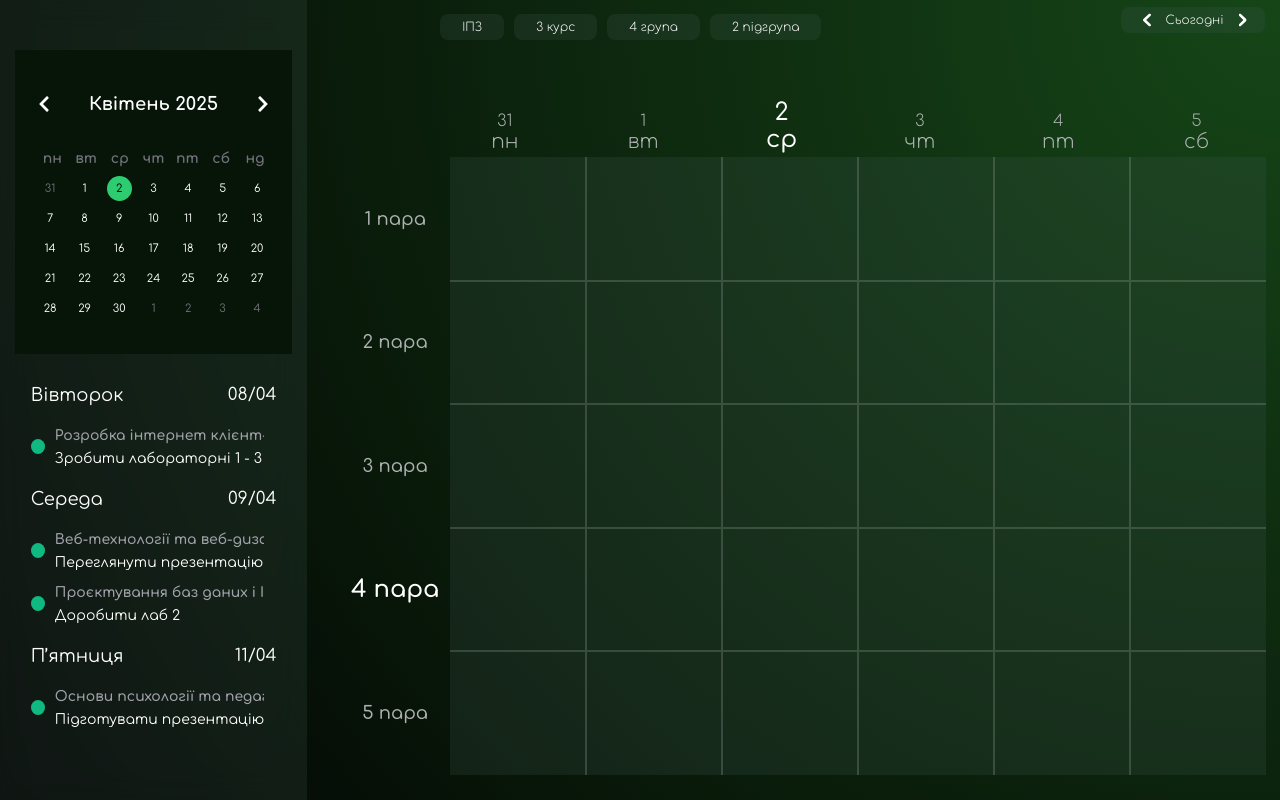
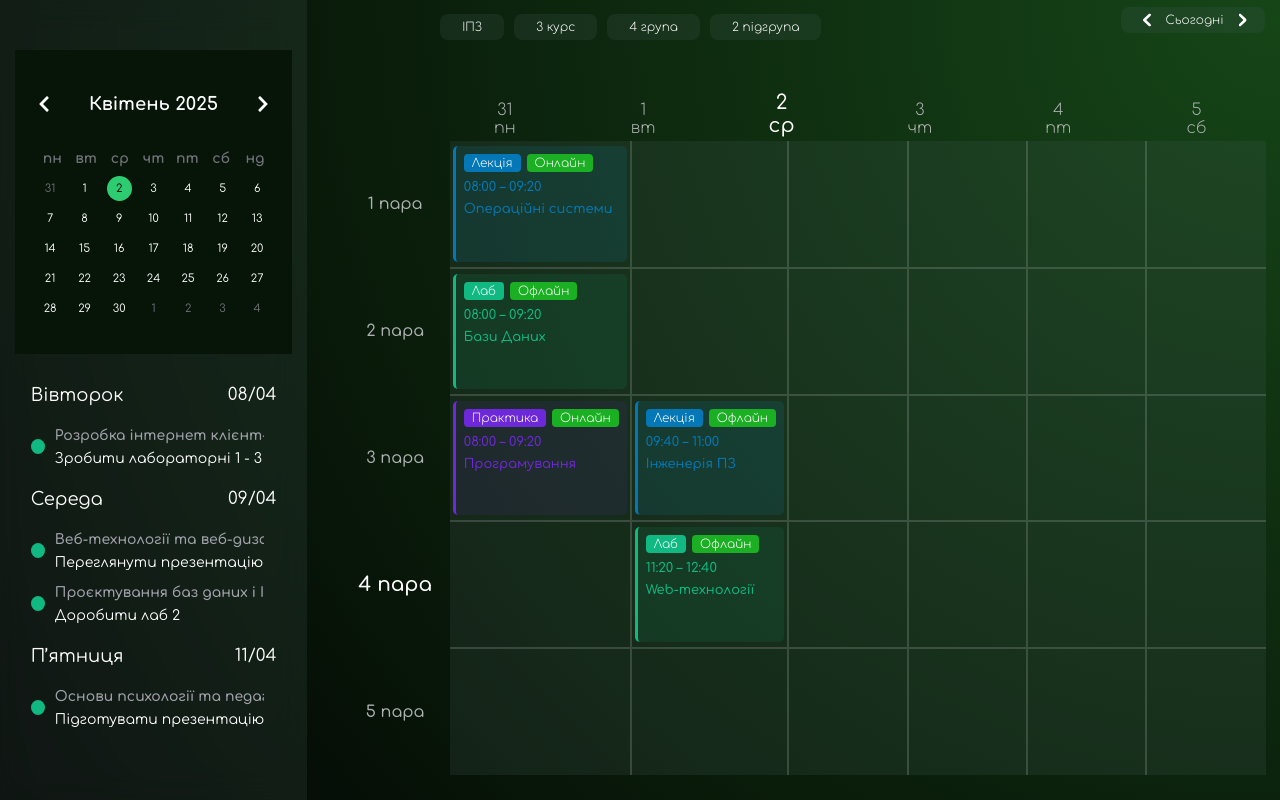
Before and after one commit to trsnbb/Schedule-University, a React (Create React App) app in the folder Client/: page / in a window 1280 px wide. Built offline with nearby package versions, Linux system fonts and the light colour scheme.

Commit message:
Lesson block

```diff
--- a/Client/src/components/Calendar/calendar.css
+++ b/Client/src/components/Calendar/calendar.css
@@ -2,7 +2,7 @@
   color: white;
   width: 100%;
   max-width: 1200px;
-  height: 85vh;
+  height: 86vh;
   max-height: 1200px;
   display: flex;
   justify-content: center;
@@ -28,7 +28,6 @@
 .day_cell {
   flex: 1;
   text-align: center;
-  font-size: 16px;
   color: white;
   display: flex;
   flex-direction: column;
@@ -44,7 +43,7 @@
 .day_cell.today .day_number,
 .day_cell.today .day_name {
   color: white;
-  font-size: 24px;
+  font-size: 20px;
   font-weight: 500;
 }
 
@@ -53,7 +52,8 @@
   color: #adb2b1;
 }
 .day_name {
-  font-size: 20px;
+  font-size: 16px;
+
   color: white;
 }
 
@@ -84,7 +84,7 @@
   display: flex;
   align-items: center;
   justify-content: center;
-  font-size: 18px;
+  font-size: 16px;
   font-weight: 500;
   color: #adb2b1;
   height: 20%;
@@ -92,7 +92,7 @@
 }
 
 .lesson_number.active_lesson {
-  font-size: 24px;
+  font-size: 20px;
   color: white;
   font-weight: 600;
 }
@@ -123,6 +123,7 @@
 
 .cell {
   border: 1px solid rgba(173, 178, 177, 0.24);
+  padding: 5px 3px;
 }
 
 .grid .cell:nth-child(n + 1):nth-child(-n + 6) {
--- a/Client/src/components/Calendar/Сalendar.jsx
+++ b/Client/src/components/Calendar/Сalendar.jsx
@@ -1,6 +1,7 @@
 import React, { useEffect, useState } from "react";
 import "./calendar.css";
 import dzyobik from "./../../image/dzyobik.svg";
+import LessonBlock from "./../LessonBlock/LessonBlock.jsx";
 
 const getMonday = (date = new Date()) => {
   const currentDay = date.getDay();
@@ -199,7 +200,48 @@ const Calendar = () => {
             <div className='calendar_grid'>
               <div className='grid'>
                 {Array.from({ length: 30 }).map((_, index) => (
-                  <div key={index} className='cell'></div>
+                  <div key={index} className='cell'>
+                    {index === 0 && (
+                      <LessonBlock
+                        title='Операційні системи'
+                        type='Лекція'
+                        mode='Онлайн'
+                        time='08:00 – 09:20'
+                      />
+                    )}
+                    {index === 6 && (
+                      <LessonBlock
+                        title='Бази Даних'
+                        type='Лаб'
+                        mode='Офлайн'
+                        time='08:00 – 09:20'
+                      />
+                    )}
+                    {index === 12 && (
+                      <LessonBlock
+                        title='Програмування'
+                        type='Практика'
+                        mode='Онлайн'
+                        time='08:00 – 09:20'
+                      />
+                    )}
+                    {index === 13 && (
+                      <LessonBlock
+                        title='Інженерія ПЗ'
+                        type='Лекція'
+                        mode='Офлайн'
+                        time='09:40 – 11:00'
+                      />
+                    )}
+                    {index === 19 && (
+                      <LessonBlock
+                        title='Web-технології'
+                        type='Лаб'
+                        mode='Офлайн'
+                        time='11:20 – 12:40'
+                      />
+                    )}
+                  </div>
                 ))}
               </div>
             </div>
--- /dev/null
+++ b/Client/src/components/LessonBlock/LessonBlock.jsx
@@ -0,0 +1,31 @@
+import React from "react";
+import "./lesson.css";
+
+const LessonBlock = ({ title, type = "Лекція", mode = "Онлайн", time = "08.00 – 09.20" }) => {
+  const getTypeClass = (type) => {
+    switch (type.toLowerCase()) {
+      case "лаб":
+      case "лабораторна":
+        return "lab";
+      case "практика":
+        return "practice";
+      default:
+        return "lecture";
+    }
+  };
+
+  const typeClass = getTypeClass(type);
+
+  return (
+    <div className={`lesson-block ${typeClass}`}>
+      <div className="lesson-tags">
+        <div className={`lesson-tag ${typeClass}`}>{type}</div>
+        <div className="lesson-tag green">{mode}</div>
+      </div>
+      <div className={`lesson-time ${typeClass}`}>{time}</div>
+      <div className={`lesson-title ${typeClass}`}>{title}</div>
+    </div>
+  );
+};
+
+export default LessonBlock;
--- /dev/null
+++ b/Client/src/components/LessonBlock/lesson.css
@@ -0,0 +1,77 @@
+.lesson-block {
+  padding: 8px;
+  border-radius: 5px;
+  display: flex;
+  flex-direction: column;
+  gap: 8px;
+  font-size: 11px;
+  font-weight: 300;
+  height: 100%;
+}
+
+.lesson-tags {
+  display: flex;
+  gap: 6px;
+}
+
+.lesson-tag {
+  padding: 2px 8px;
+  border-radius: 4px;
+  font-size: 12px;
+  color: white;
+}
+
+/* Типи занять */
+.lesson-block.lecture {
+  background-color: rgba(14, 165, 233, 0.1);
+  border-left: 3px solid #0478b6;
+}
+
+.lesson-block.lab {
+  background-color: rgba(16, 185, 129, 0.1);
+  border-left: 3px solid #10b981;
+}
+
+.lesson-block.practice {
+  background-color: rgba(109, 40, 217, 0.1);
+  border-left: 3px solid #6d28d9;
+}
+
+/* Tag кольори */
+.lesson-tag.lecture {
+  background-color: #0478b6;
+}
+
+.lesson-tag.lab {
+  background-color: #10b981;
+}
+
+.lesson-tag.practice {
+  background-color: #6d28d9;
+}
+
+.lesson-tag.green {
+  background-color: #1baf23;
+}
+
+/* Текст кольори */
+.lesson-time.lecture,
+.lesson-title.lecture {
+  color: #0478b6;
+  font-weight: 500;
+  font-size: 13px;
+}
+
+.lesson-time.lab,
+.lesson-title.lab {
+  color: #10b981;
+  font-weight: 500;
+  font-size: 13px;
+}
+
+.lesson-time.practice,
+.lesson-title.practice {
+  color: #6d28d9;
+  font-weight: 500;
+  font-size: 13px;
+}
```
